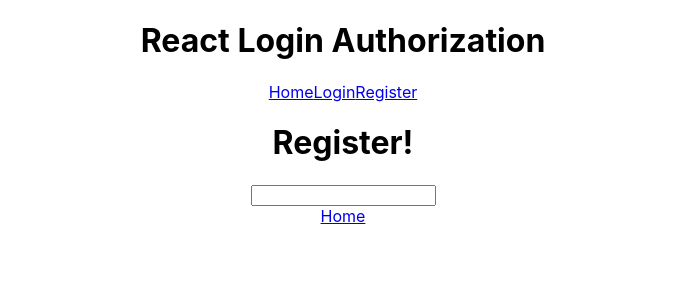
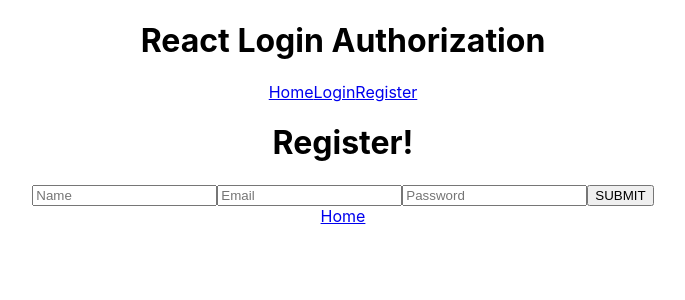
Before and after one commit to Merylschoice22/react-login-authorization, a React (Create React App) app: page /register in a window 1280 px wide. Shown: the top 300 px of the page, without its empty margins (297-982 px from the left). Built offline with nearby package versions, Linux system fonts and the light colour scheme.

Commit message:
Added HTML for forms and input

```diff
--- a/src/Login.js
+++ b/src/Login.js
@@ -6,7 +6,9 @@
     <div>
       <h1>Login!</h1>
       <form>
-        <input></input>
+        <input type="text" placeholder="Email"></input>
+        <input type="password" placeholder="Password"></input>
+        <button>LOG IN</button>
       </form>
       <Link to="/home">Home</Link>
     </div>
--- a/src/Register.js
+++ b/src/Register.js
@@ -6,7 +6,10 @@
     <div>
       <h1>Register!</h1>
       <form>
-        <input></input>
+        <input type="text" placeholder="Name"></input>
+        <input type="text" placeholder="Email"></input>
+        <input type="password" placeholder="Password"></input>
+        <button>SUBMIT</button>
       </form>
       <Link to="/home">Home</Link>
     </div>
```
